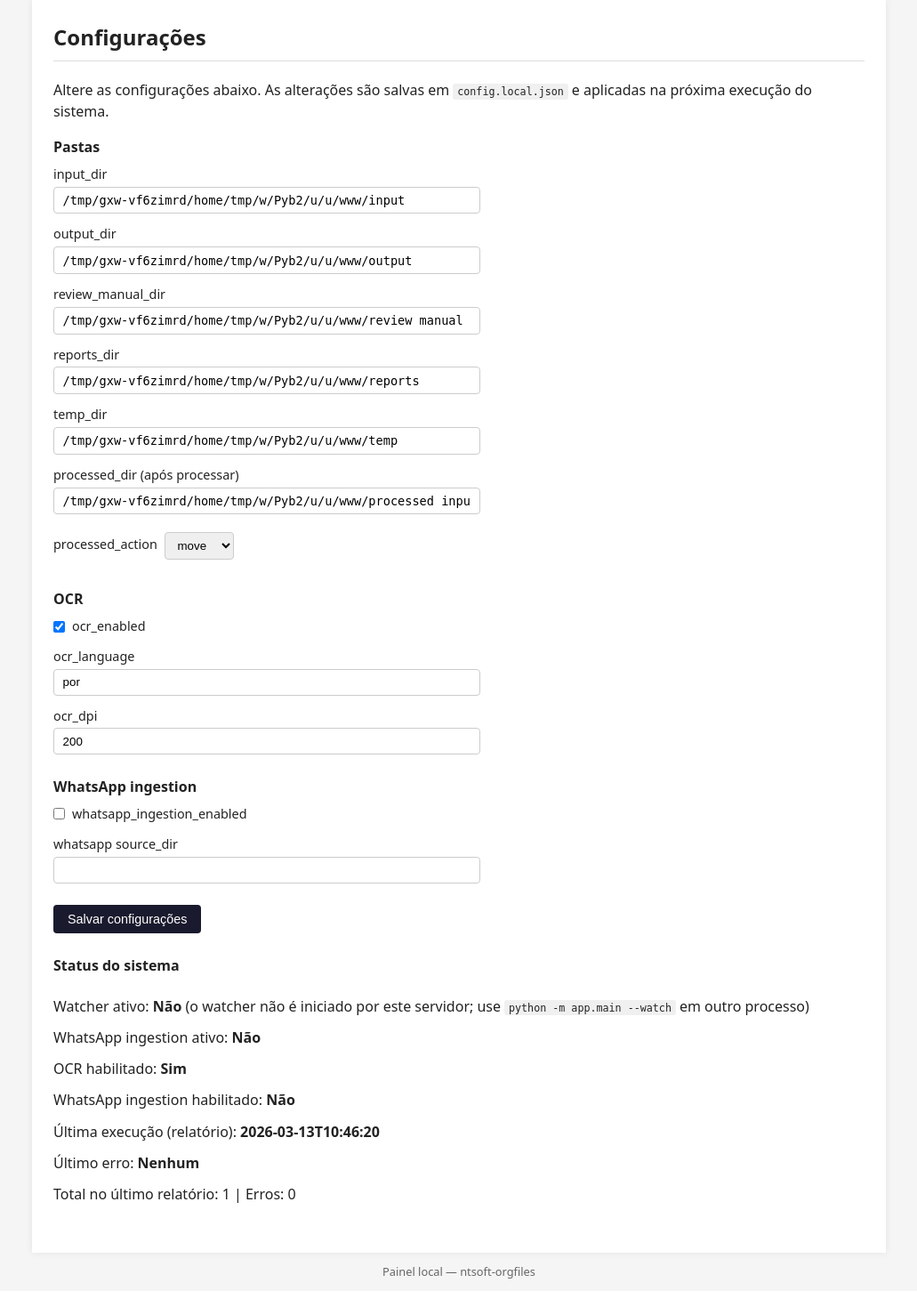
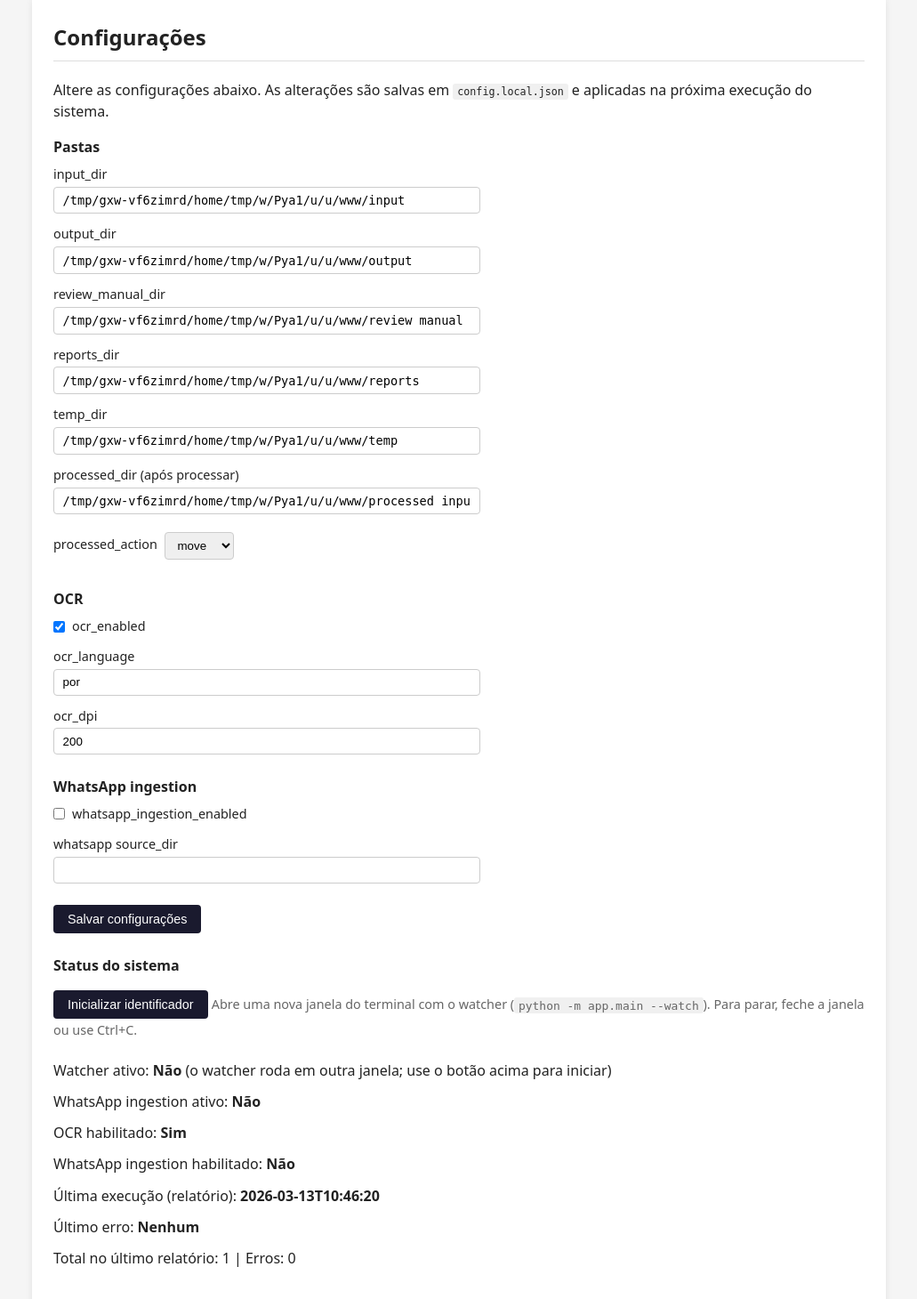
Before and after one commit to nettocarrero/ntsoft_filesOrg, a FastAPI app: page /config in a window 1280 px wide. Shown: the part 98-1558 px from the top of the page at 89% size, without its empty margins (124-1155 px from the left). Before the commit the page ends 1535 px from the top, so only its background shows below. Run offline with FastAPI, Linux system fonts and the light colour scheme.

Commit message:
Atualiza watcher, OCR e ingestao Whatsapp

```diff
--- a/app/web/routes/config.py
+++ b/app/web/routes/config.py
@@ -1,12 +1,49 @@
 from __future__ import annotations
+
+import subprocess
+import sys
+from pathlib import Path
 
 from fastapi import APIRouter, Request, Form
 from fastapi.responses import HTMLResponse, RedirectResponse
 
-from app.config import save_local_config
+from app.config import PROJECT_ROOT, save_local_config
 from app.web.helpers import get_settings, system_status
 
 router = APIRouter()
+
+
+def start_watcher_in_new_terminal() -> bool:
+    """
+    Abre uma nova janela do terminal e executa `python -m app.main --watch`.
+    Retorna True se o comando foi disparado com sucesso (Windows).
+    """
+    python_exe = Path(sys.executable).resolve()
+    cwd = str(PROJECT_ROOT.resolve())
+    cmd = f'"{python_exe}" -m app.main --watch'
+    try:
+        if sys.platform == "win32":
+            # Nova janela CMD com título "Identificador"
+            subprocess.Popen(
+                f'start "Identificador" cmd /k "cd /d "{cwd}" && {cmd}"',
+                cwd=cwd,
+                shell=True,
+            )
+            return True
+        # Linux/macOS: tente abrir terminal (gnome-terminal, xterm, etc.)
+        if sys.platform == "darwin":
+            subprocess.Popen(
+                ["open", "-a", "Terminal", "-n", "--args", "bash", "-c", f"cd {cwd!r} && {python_exe} -m app.main --watch; exec bash"],
+                cwd=cwd,
+            )
+            return True
+        subprocess.Popen(
+            ["xterm", "-e", f"cd {cwd!r} && {python_exe} -m app.main --watch; exec bash"],
+            cwd=cwd,
+        )
+        return True
+    except (OSError, Exception):
+        return False
 
 
 def _config_dict(settings):
@@ -28,7 +65,11 @@ def _config_dict(settings):
 
 
 @router.get("/config", response_class=HTMLResponse)
-async def config_page(request: Request, saved: str | None = None):
+async def config_page(
+    request: Request,
+    saved: str | None = None,
+    watcher_started: str | None = None,
+):
     settings = get_settings()
     status = system_status(settings)
     config = _config_dict(settings)
@@ -39,6 +80,8 @@ async def config_page(request: Request, saved: str | None = None):
             "config": config,
             "status": status,
             "saved": saved == "1",
+            "watcher_started": watcher_started == "1",
+            "watcher_started_error": watcher_started == "0",
         },
     )
 
@@ -86,3 +129,13 @@ async def config_save(
     }
     save_local_config(updates)
     return RedirectResponse(url="/config?saved=1", status_code=303)
+
+
+@router.post("/start-watcher", response_class=RedirectResponse)
+async def start_watcher():
+    """Abre uma nova janela do terminal com o identificador (watcher) em execução."""
+    ok = start_watcher_in_new_terminal()
+    return RedirectResponse(
+        url="/config?watcher_started=1" if ok else "/config?watcher_started=0",
+        status_code=303,
+    )
--- a/app/web/static/css/style.css
+++ b/app/web/static/css/style.css
@@ -222,6 +222,17 @@ code {
     border: 1px solid #c3e6cb;
 }
 
+.msg-error {
+    background: #f8d7da;
+    color: #721c24;
+    border: 1px solid #f5c6cb;
+}
+
+.muted {
+    color: #666;
+    font-size: 0.9rem;
+}
+
 .config-form .section {
     margin-bottom: 1.5rem;
 }
--- a/app/web/templates/config.html
+++ b/app/web/templates/config.html
@@ -6,6 +6,11 @@
 
 {% if saved %}
 <p class="msg msg-success">Configurações salvas com sucesso.</p>
+{% endif %}
+{% if watcher_started %}
+<p class="msg msg-success">Identificador iniciado em nova janela do terminal. Feche a janela ou use Ctrl+C nela para parar.</p>
+{% elif watcher_started_error %}
+<p class="msg msg-error">Não foi possível abrir o terminal. Execute manualmente: <code>python -m app.main --watch</code></p>
 {% endif %}
 
 <form method="post" action="/config" class="config-form">
@@ -58,8 +63,14 @@
 
 <section class="section">
   <h3>Status do sistema</h3>
+  <p>
+    <form method="post" action="/start-watcher" style="display: inline;">
+      <button type="submit" class="btn">Inicializar identificador</button>
+    </form>
+    <span class="muted">Abre uma nova janela do terminal com o watcher (<code>python -m app.main --watch</code>). Para parar, feche a janela ou use Ctrl+C.</span>
+  </p>
   <ul class="status-list">
-    <li>Watcher ativo: <strong>{{ 'Sim' if status.watcher_ativo else 'Não' }}</strong> (o watcher não é iniciado por este servidor; use <code>python -m app.main --watch</code> em outro processo)</li>
+    <li>Watcher ativo: <strong>{{ 'Sim' if status.watcher_ativo else 'Não' }}</strong> (o watcher roda em outra janela; use o botão acima para iniciar)</li>
     <li>WhatsApp ingestion ativo: <strong>{{ 'Sim' if status.whatsapp_ingestion_ativo else 'Não' }}</strong></li>
     <li>OCR habilitado: <strong>{{ 'Sim' if status.ocr_habilitado else 'Não' }}</strong></li>
     <li>WhatsApp ingestion habilitado: <strong>{{ 'Sim' if status.whatsapp_ingestion_habilitado else 'Não' }}</strong></li>
```
